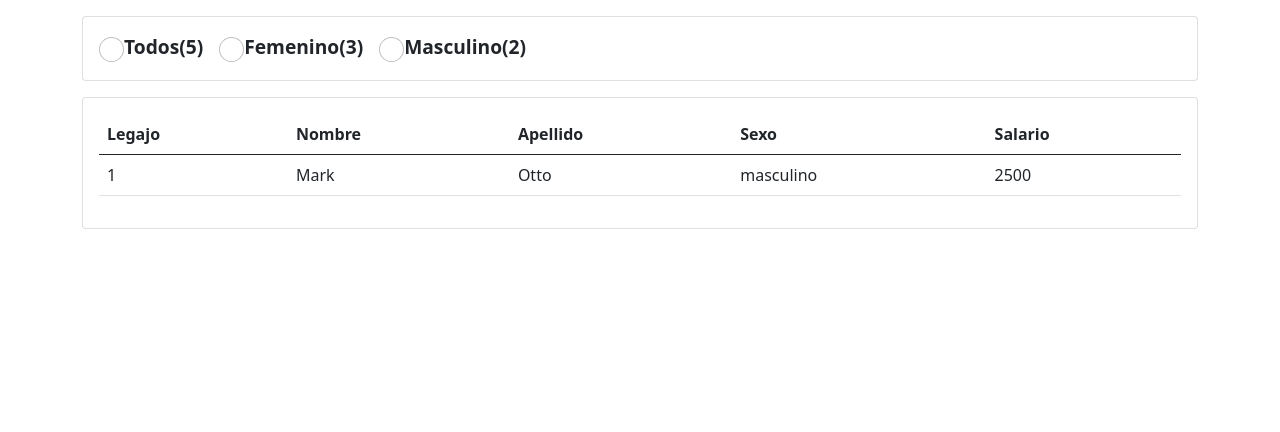
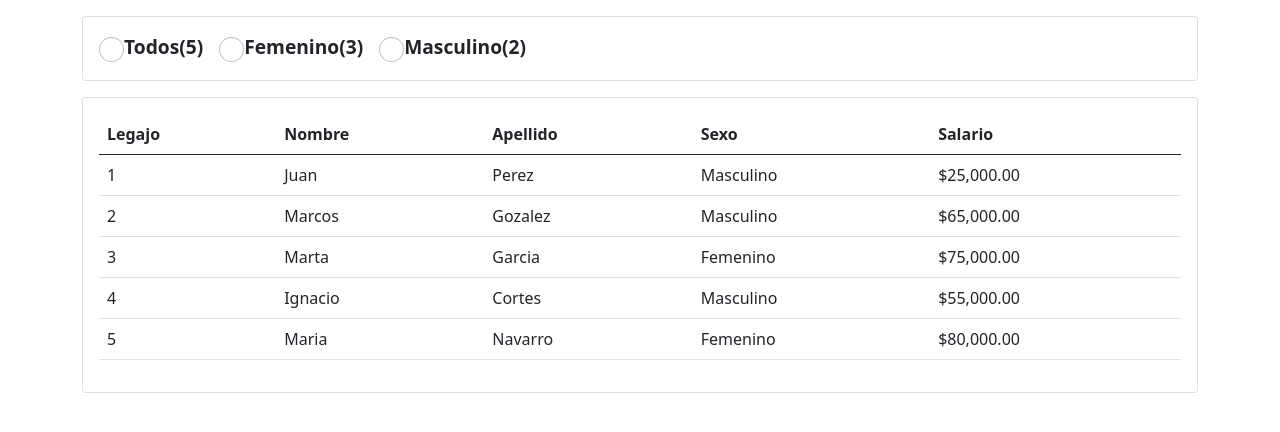
Before and after one commit to Daniel151505/Aplicacion-Lista-de-Empleados, an Angular app in the folder Aplicacion-Lista-de-Empleados/: page / in a window 1280 px wide. Shown: the top 432 px of the page. Built offline with nearby package versions, Linux system fonts and the light colour scheme.

Commit message:
Usando la Directiva ngFor

```diff
--- a/Aplicacion-Lista-de-Empleados/src/app/components/empleado-lista/empleado-lista.component.html
+++ b/Aplicacion-Lista-de-Empleados/src/app/components/empleado-lista/empleado-lista.component.html
@@ -28,12 +28,12 @@
                   </tr>
                 </thead>
                 <tbody>
-                  <tr>
-                    <td>1</td>
-                    <td>Mark</td>
-                    <td>Otto</td>
-                    <td>masculino</td>
-                    <td>2500</td>
+                  <tr *ngFor="let empleado of listaEmpleados" >
+                    <td> {{empleado.legajo}} </td>
+                    <td> {{empleado.nombre}} </td>
+                    <td> {{empleado.apellido}} </td>
+                    <td> {{empleado.sexo}} </td>
+                    <td> {{empleado.salario | currency}} </td>
                   </tr>
                 </tbody>
               </table>
```
